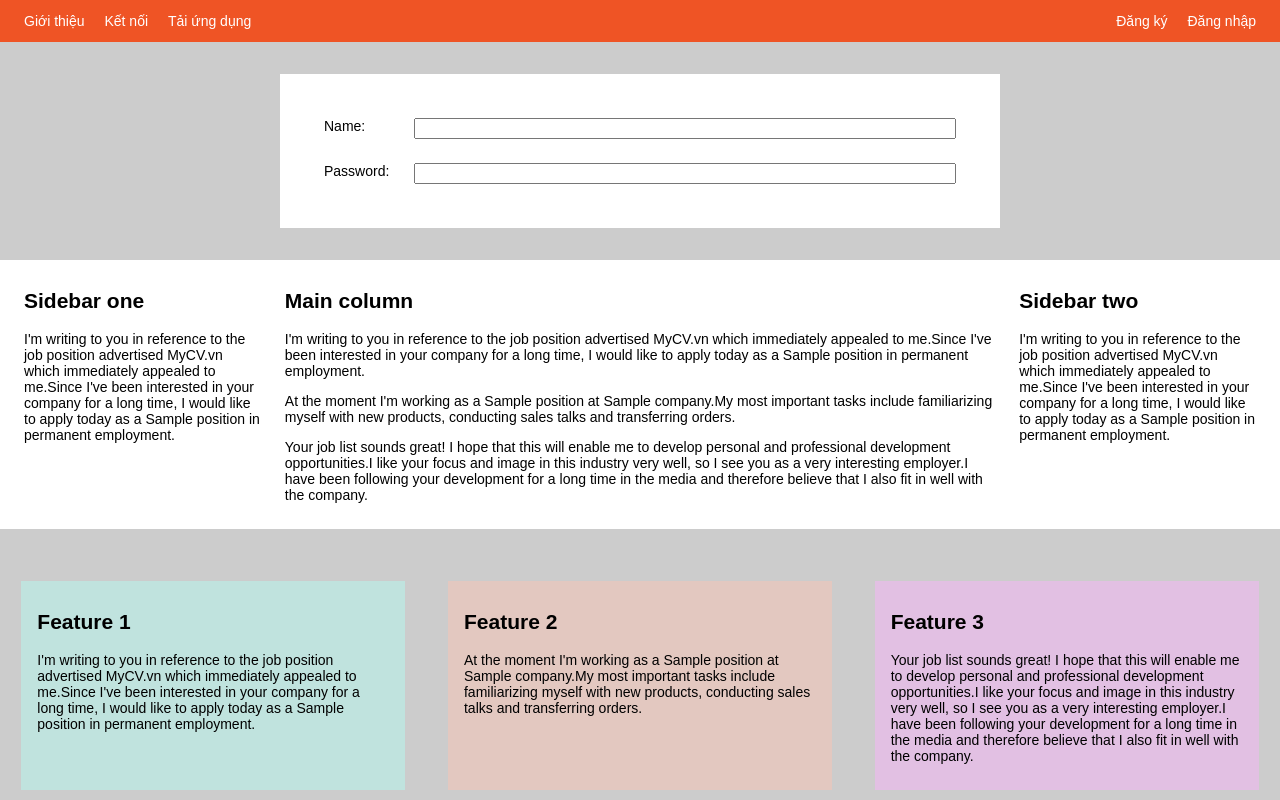
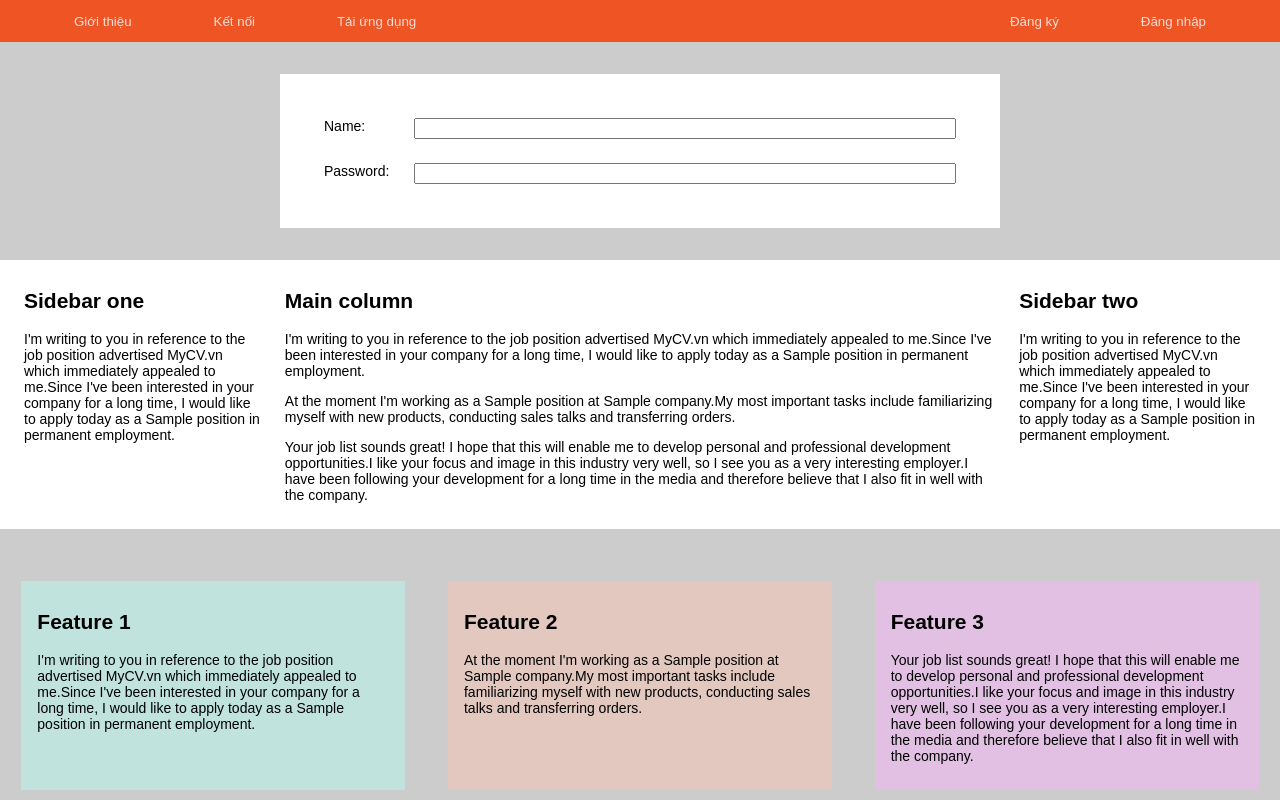
Before and after one commit to cadicedit2k5/WEB_TEST, a plain HTML site: page Flex_Box/index.html in a window 1280 px wide. Shown: the top 800 px of the page. Drawn offline with Linux system fonts and the light colour scheme.

Commit message:
Sửa flex box web

```diff
--- a/Flex_Box/index.html
+++ b/Flex_Box/index.html
@@ -9,15 +9,15 @@
     <body>
         <!-- Navbar -->
         <div class="nav">
-            <ul class="nav-list">
-                <li class="nav-item">Giới thiệu</li>
-                <li class="nav-item">Kết nối</li>
-                <li class="nav-item">Tải ứng dụng</li>
-            </ul>
-            <ul class="nav-list">
-                <li class="nav-item">Đăng ký</li>
-                <li class="nav-item">Đăng nhập</li>
-            </ul>
+            <div class="nav-list">
+                <button class="nav-item">Giới thiệu</button>
+                <button class="nav-item">Kết nối</button>
+                <button class="nav-item">Tải ứng dụng</button>
+            </div>
+            <div class="nav-list">
+                <button class="nav-item">Đăng ký</button>
+                <button class="nav-item">Đăng nhập</button>
+            </div>
         </div>
 
         <!-- Form layout -->
--- a/Flex_Box/main.css
+++ b/Flex_Box/main.css
@@ -30,7 +30,27 @@ body {
     color: #fff;
     list-style: none;
     margin: 0 8px;
+    padding: 12px 50px 12px 50px;
     display: inline-block;
+    background-color: #ef5425;
+    border: 2px;
+    border-color: black;
+    cursor: pointer;
+    user-select: none;
+    animation: opacity 0.2s ease;
+    border-radius: 50px;
+}
+
+.nav-item {
+    opacity: 0.8;
+}
+
+.nav-item + .nav-item {
+    padding-left: 12px;
+}
+
+.nav-item:hover {
+    color: red;
 }
 
 .form-container {
```
